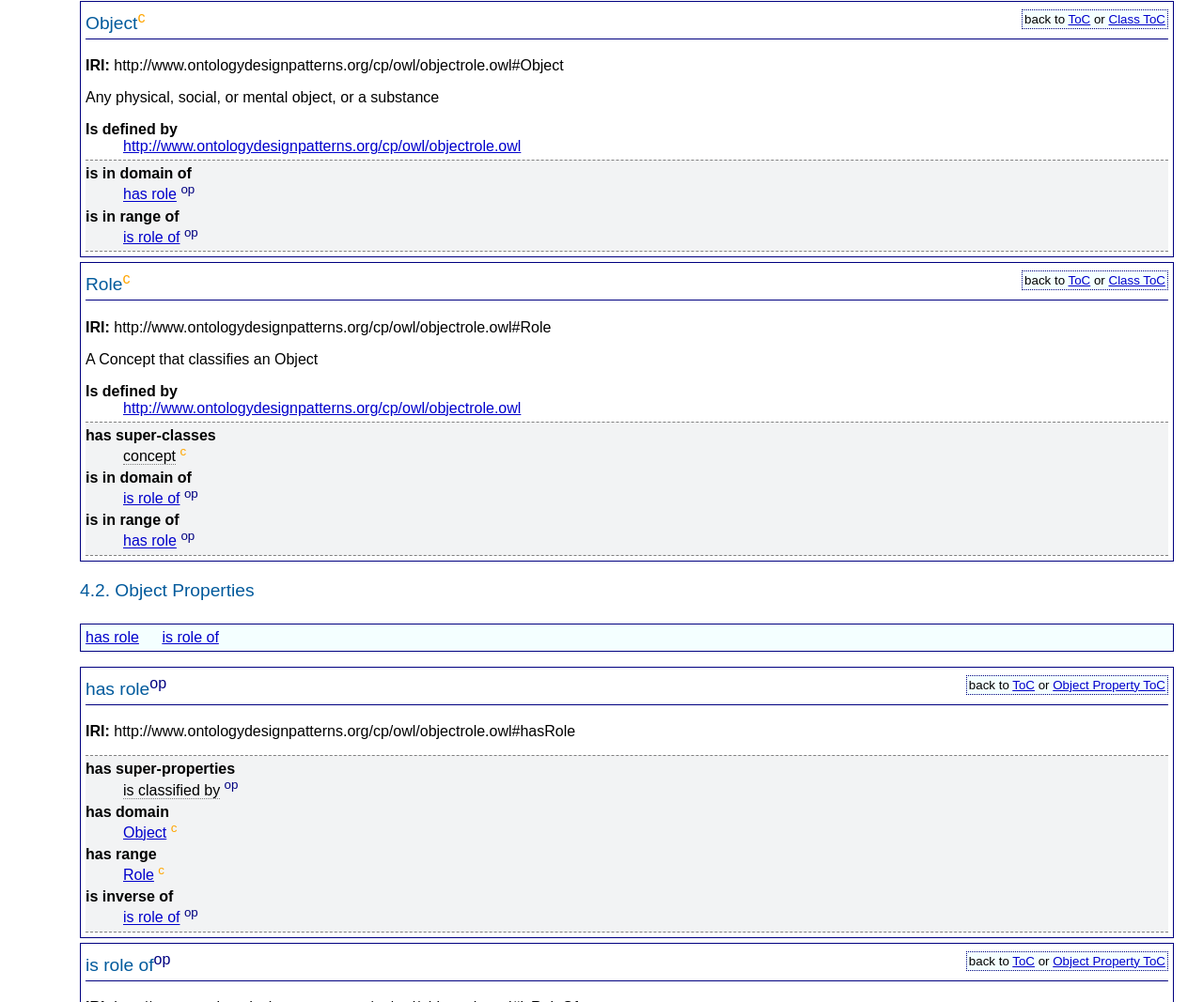
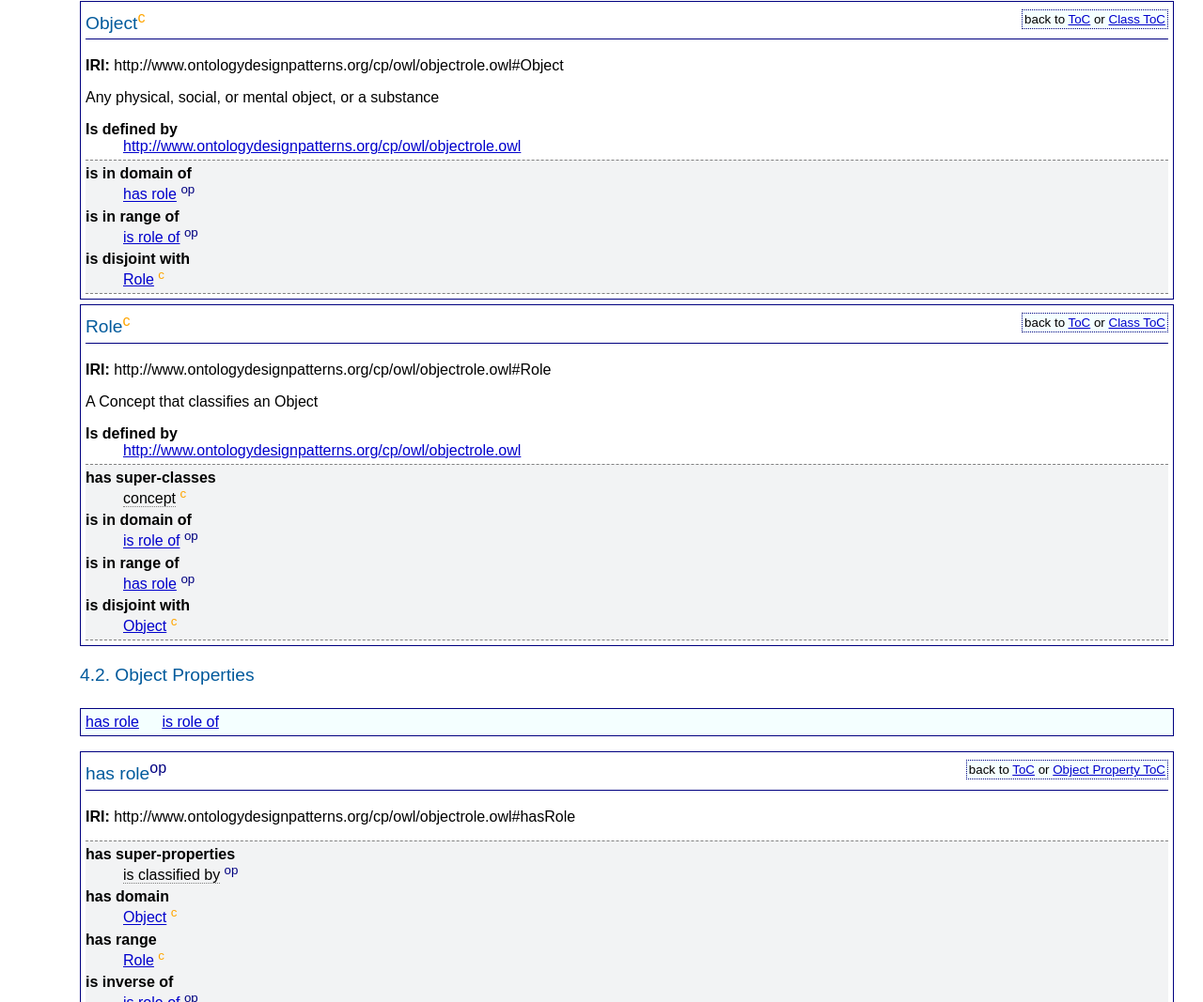
Before and after one commit to rana-othman/Huam-Affective-States-and-their-influences-Ontology-HASIO, a plain HTML site: page OnToology/RoleAgent.owl/documentation/index-en.html in a window 1280 px wide. Shown: the part 2517-3584 px from the top of the page at 94% size. Drawn offline with Linux system fonts and the light colour scheme.

Commit message:
automated change

```diff
--- a/OnToology/RoleAgent.owl/documentation/ontology.xml
+++ b/OnToology/RoleAgent.owl/documentation/ontology.xml
@@ -189,6 +189,7 @@
 
 
     <owl:Class rdf:about="http://www.ontologydesignpatterns.org/cp/owl/objectrole.owl#Object">
+        <owl:disjointWith rdf:resource="http://www.ontologydesignpatterns.org/cp/owl/objectrole.owl#Role"/>
         <rdfs:comment rdf:datatype="http://www.w3.org/2001/XMLSchema#string">Any physical, social, or mental object, or a substance</rdfs:comment>
         <rdfs:isDefinedBy rdf:resource="http://www.ontologydesignpatterns.org/cp/owl/objectrole.owl"/>
         <rdfs:label xml:lang="en">Object</rdfs:label>
--- a/OnToology/RoleAgent.owl/documentation/sections/crossref-en.html
+++ b/OnToology/RoleAgent.owl/documentation/sections/crossref-en.html
@@ -41,6 +41,12 @@ This section provides details for each class and property defined by [Ontology N
                title="http://www.ontologydesignpatterns.org/cp/owl/objectrole.owl#isRoleOf">is role of</a>
             <sup class="type-op" title="object property">op</sup>
          </dd>
+         <dt>is disjoint with</dt>
+         <dd>
+            <a href="#Role"
+               title="http://www.ontologydesignpatterns.org/cp/owl/objectrole.owl#Role">Role</a>
+            <sup class="type-c" title="class">c</sup>
+         </dd>
       </dl>
    </div>
    <div class="entity" id="Role">
@@ -77,6 +83,12 @@ This section provides details for each class and property defined by [Ontology N
             <a href="#hasRole"
                title="http://www.ontologydesignpatterns.org/cp/owl/objectrole.owl#hasRole">has role</a>
             <sup class="type-op" title="object property">op</sup>
+         </dd>
+         <dt>is disjoint with</dt>
+         <dd>
+            <a href="#Object"
+               title="http://www.ontologydesignpatterns.org/cp/owl/objectrole.owl#Object">Object</a>
+            <sup class="type-c" title="class">c</sup>
          </dd>
       </dl>
    </div>
```
Also changed, not shown: OnToology/RoleAgent.owl/diagrams/ar2dtool-class/RoleAgent.owl.png, 4 other files.
